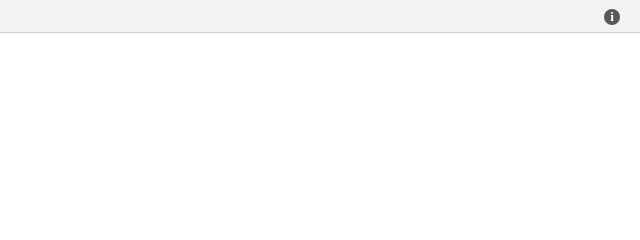
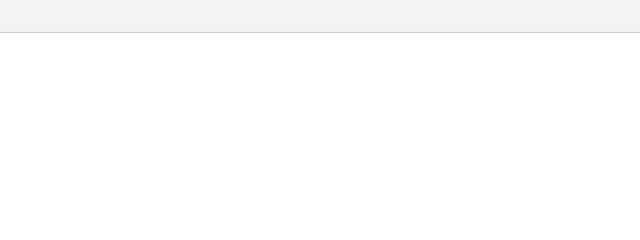
Before and after one commit to wizzyfx/nerdeRegionPlugIn, a browser extension: page NerdeRegion-Chrome/src/panel/panel.html in a window 1280 px wide. Shown: the top 240 px of the page, 640-1280 px from the left. Drawn offline with Linux system fonts and the light colour scheme.

Commit message:
Initial Commit

```diff
--- a/NerdeRegion-Chrome/src/panel/panel.html
+++ b/NerdeRegion-Chrome/src/panel/panel.html
@@ -17,7 +17,7 @@
             <button id="accNameButton" class="toolbarButton check">Calculate Name (Beta)</button>
         </div>
         <div class="group right">
-            <button id="infoButton" class="toolbarButton about" aria-label="About NerdeRegion"><span>i</span></button>
+            <!--button id="infoButton" class="toolbarButton about" aria-label="About NerdeRegion"><span>i</span></button-->
         </div>
     </div>
 </header>
```
